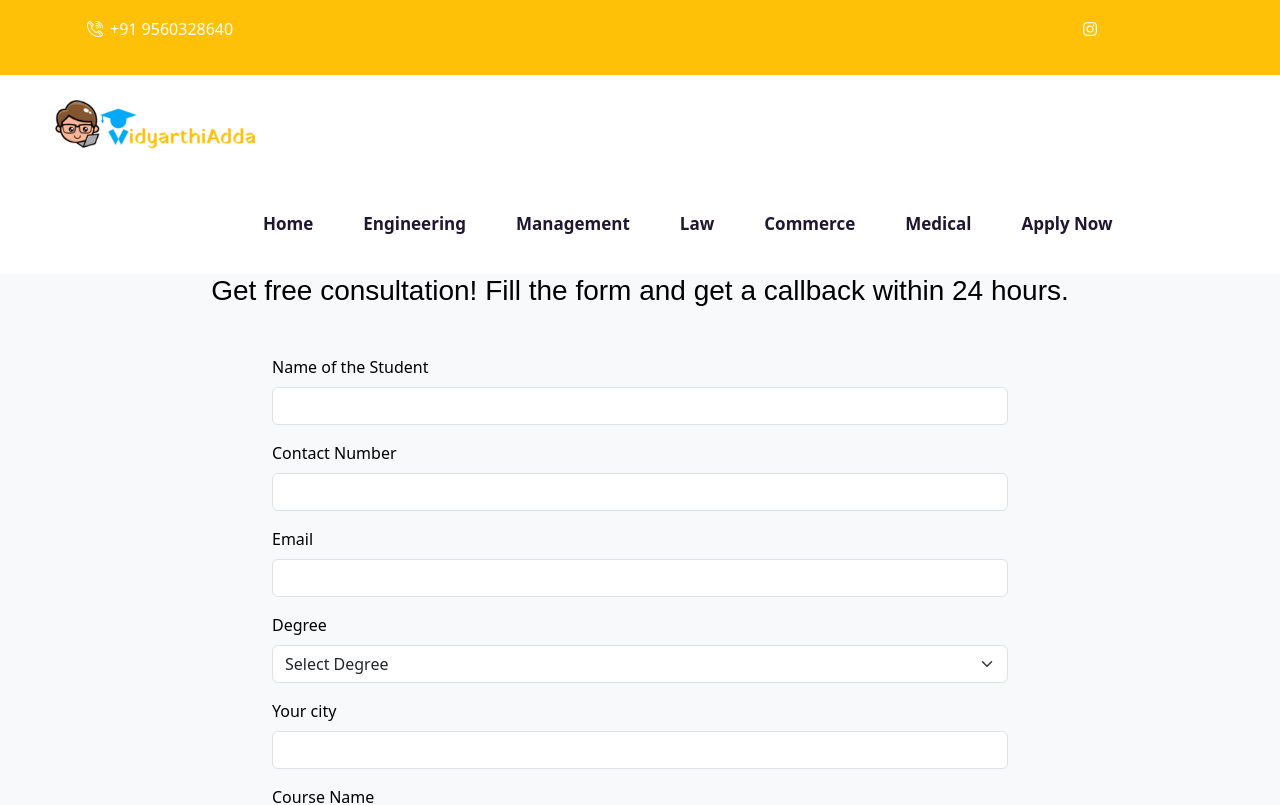
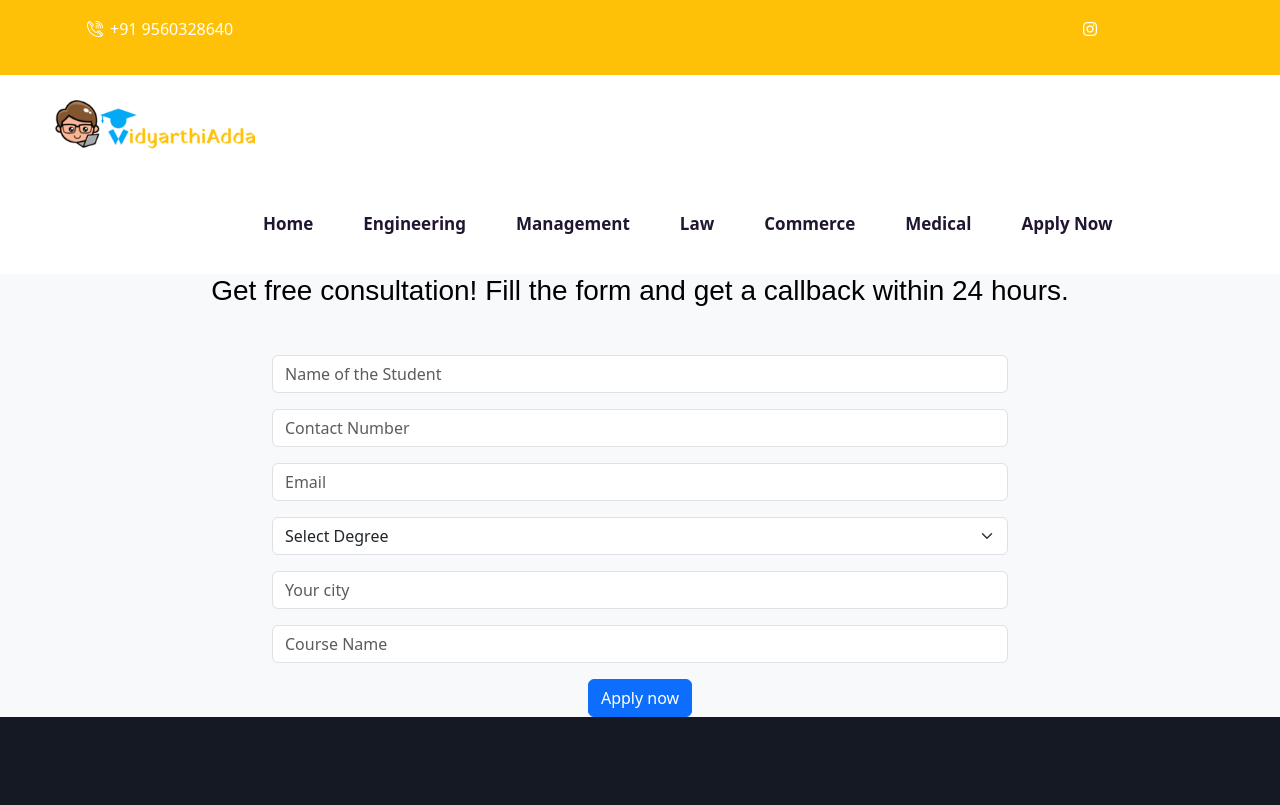
Before and after one commit to abdulrehman043/street_wolf, a Next.js app: page /apply/student_application in a window 1280 px wide. Shown: the top 805 px of the page. Built offline with nearby package versions, Linux system fonts and the light colour scheme; a web font is replaced by a local one.

Commit message:
update my form

```diff
--- a/components/form.jsx
+++ b/components/form.jsx
@@ -78,50 +78,126 @@ const MyForm = () => {
 
   return (
     <div className="container mt-5 text-bg-light">
+            {/* <img
+        src="/assets/logo/logo.png"
+        alt="Vidyarthiadda Logo"
+        style={{ width: '20%%', cursor: 'pointer' }}
+      /> */}
       <div className="row justify-content-center">
+
         <div className="col-md-8">
           <form onSubmit={handleSubmit}>
             <div className="mb-3">
-              <label htmlFor="name" className="form-label">Name of the Student</label>
-              <input type="text" className="form-control" id="name" name="name" value={formData.name} onChange={handleChange} required />
+              <input
+                type="text"
+                className="form-control"
+                id="name"
+                name="name"
+                value={formData.name}
+                onChange={handleChange}
+                required
+                placeholder="Name of the Student"
+              />
             </div>
+
             <div className="mb-3">
-              <label htmlFor="contactNumber" className="form-label">Contact Number</label>
-              <input type="tel" className="form-control" id="contactNumber" name="contactNumber" value={formData.contactNumber} onChange={handleChange} required />
+              <input
+                type="tel"
+                className="form-control"
+                id="contactNumber"
+                name="contactNumber"
+                value={formData.contactNumber}
+                onChange={handleChange}
+                required
+                placeholder="Contact Number"
+              />
             </div>
+
             <div className="mb-3">
-              <label htmlFor="email" className="form-label">Email</label>
-              <input type="email" className="form-control" id="email" name="email" value={formData.email} onChange={handleChange} required />
+              <input
+                type="email"
+                className="form-control"
+                id="email"
+                name="email"
+                value={formData.email}
+                onChange={handleChange}
+                required
+                placeholder="Email"
+              />
             </div>
+
             <div className="mb-3">
-              <label htmlFor="degree" className="form-label">Degree</label>
-              <select className="form-select" id="degree" name="degree" value={formData.degree} onChange={handleChange} required>
+              <select
+                className="form-select"
+                id="degree"
+                name="degree"
+                value={formData.degree}
+                onChange={handleChange}
+                required
+              >
                 <option value="" disabled>Select Degree</option>
                 <option value="Bachelors">Bachelor's</option>
                 <option value="Masters">Master's</option>
                 <option value="PhD">PhD</option>
               </select>
             </div>
+
             {formData.degree === 'Bachelors' && (
               <>
                 <div className="mb-3">
-                  <label htmlFor="parentName" className="form-label">Parent's Name</label>
-                  <input type="text" className="form-control" id="parentName" name="parentName" value={formData.parentName} onChange={handleChange} required />
+                  <input
+                    type="text"
+                    className="form-control"
+                    id="parentName"
+                    name="parentName"
+                    value={formData.parentName}
+                    onChange={handleChange}
+                    required
+                    placeholder="Parent's Name"
+                  />
                 </div>
+
                 <div className="mb-3">
-                  <label htmlFor="parentNumber" className="form-label">Parent's Contact Number</label>
-                  <input type="tel" className="form-control" id="parentNumber" name="parentNumber" value={formData.parentNumber} onChange={handleChange} required />
+                  <input
+                    type="tel"
+                    className="form-control"
+                    id="parentNumber"
+                    name="parentNumber"
+                    value={formData.parentNumber}
+                    onChange={handleChange}
+                    required
+                    placeholder="Parent's Contact Number"
+                  />
                 </div>
+
               </>
             )}
-                <div className="mb-3">
-                  <label htmlFor="currentLocation" className="form-label">Your city</label>
-                  <input type="text" className="form-control" id="currentLocation" name="currentLocation" value={formData.currentLocation} onChange={handleChange} required />
-                </div>
             <div className="mb-3">
-              <label htmlFor="courseName" className="form-label">Course Name</label>
-              <input type="text" className="form-control" id="courseName" name="courseName" value={formData.courseName} onChange={handleChange} required />
+              <input
+                type="text"
+                className="form-control"
+                id="currentLocation"
+                name="currentLocation"
+                value={formData.currentLocation}
+                onChange={handleChange}
+                required
+                placeholder="Your city"
+              />
             </div>
+
+            <div className="mb-3">
+              <input
+                type="text"
+                className="form-control"
+                id="courseName"
+                name="courseName"
+                value={formData.courseName}
+                onChange={handleChange}
+                required
+                placeholder="Course Name"
+              />
+            </div>
+
             <div className="text-center">
               <button type="submit" className="btn btn-primary">Apply now</button>
             </div>
```
